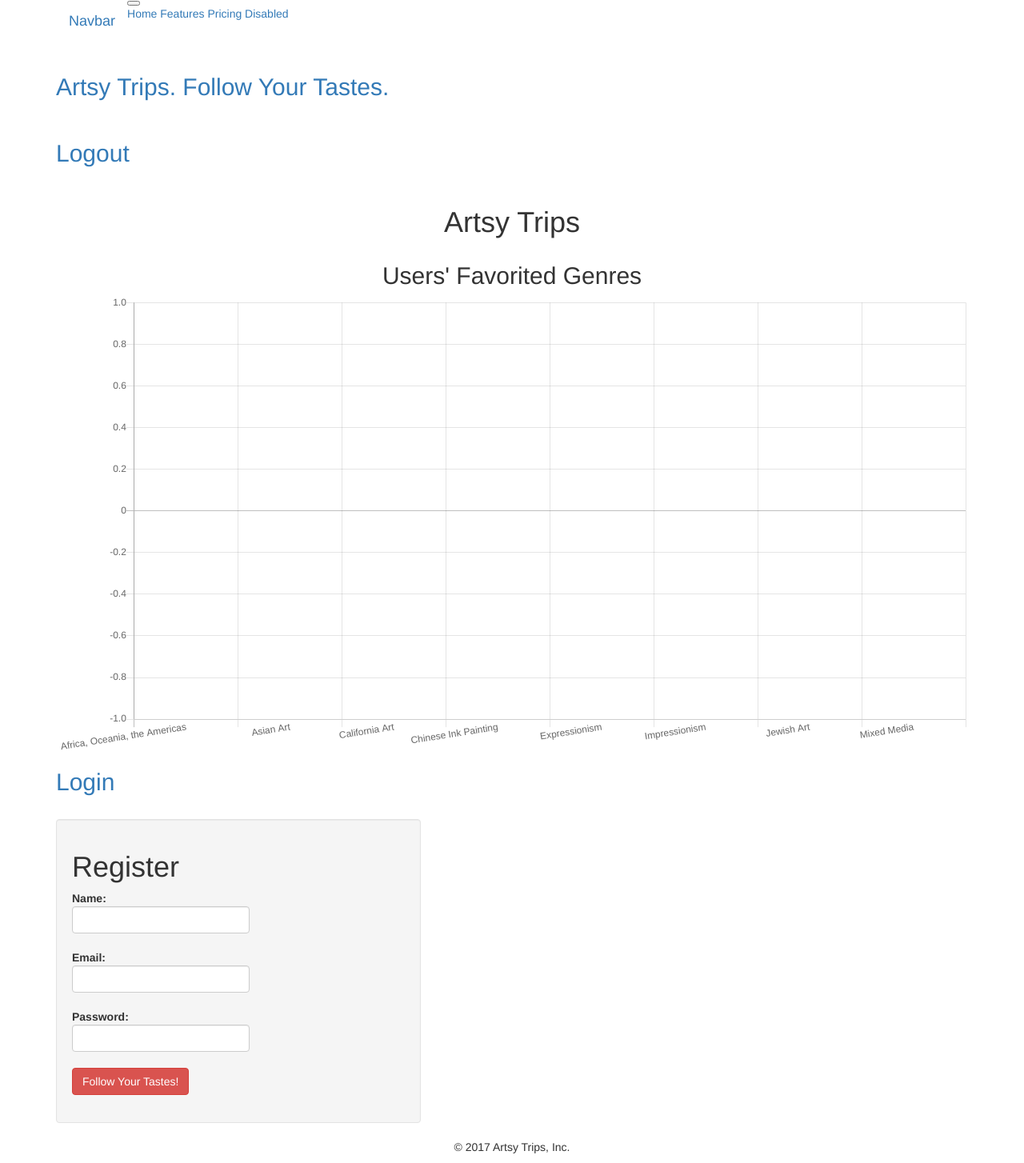
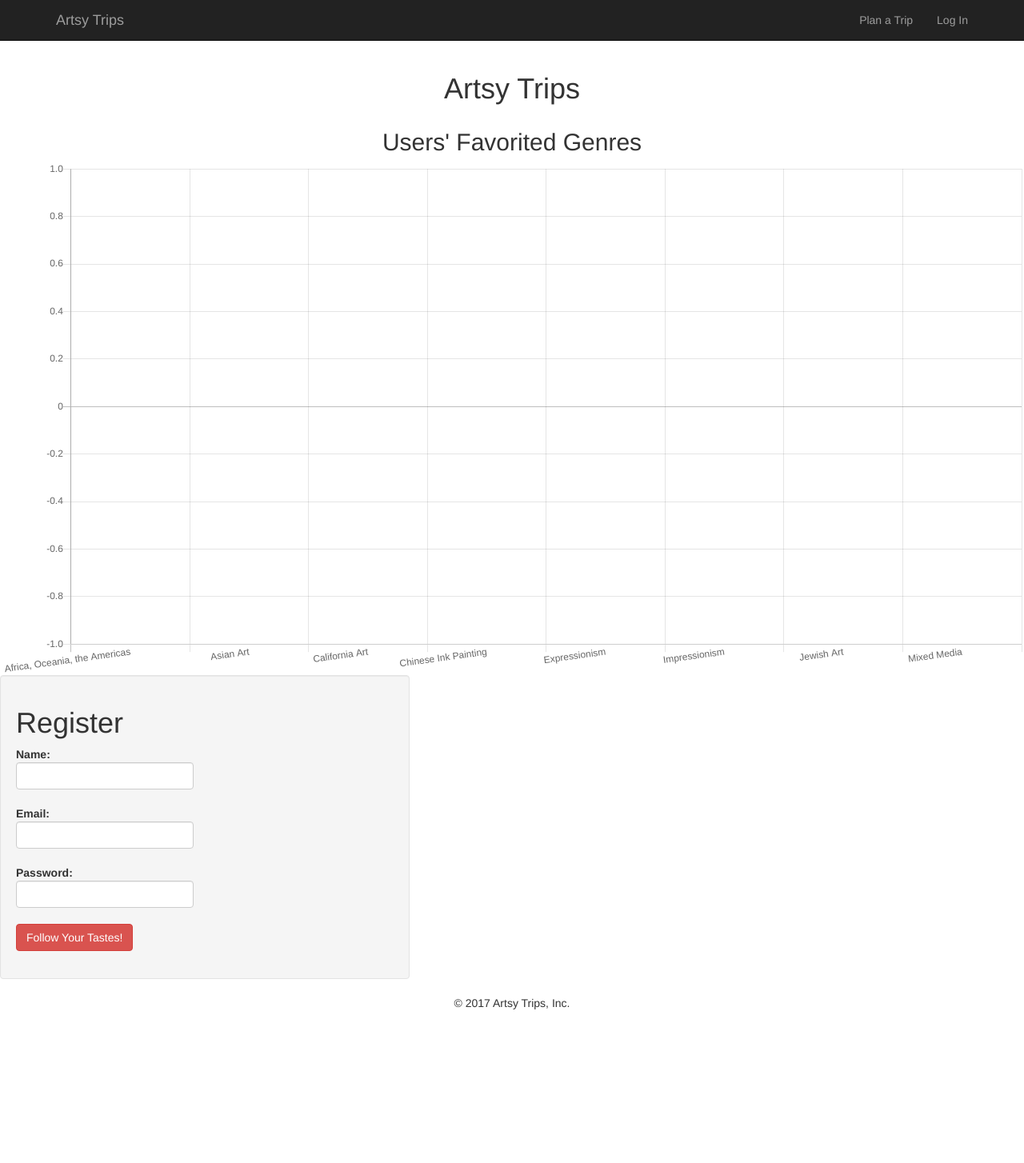
Before and after one commit to jennyjj/HBF_Project, a Flask app: page / in a window 1280 px wide. Shown: the whole page at 80% size. After the commit the page ends 1262 px from the top, so only its background shows below. Run offline with Flask 2, Linux system fonts and the light colour scheme; data that the repository does not hold is empty; some libraries are stand-ins or nearby versions.

Commit message:
All features working.

```diff
--- a/templates/base.html
+++ b/templates/base.html
@@ -8,38 +8,42 @@
   <script src="http://code.jquery.com/jquery.js"></script>
   <script src="https://cdnjs.cloudflare.com/ajax/libs/Chart.js/2.6.0/Chart.js"></script>
 
-<div class="container">
-    <nav class="navbar navbar-toggleable-md navbar-light bg-faded">
-      <button class="navbar-toggler navbar-toggler-right" type="button" data-toggle="collapse" data-target="#navbarNavAltMarkup" aria-controls="navbarNavAltMarkup" aria-expanded="false" aria-label="Toggle navigation">
-        <span class="navbar-toggler-icon"></span>
-      </button>
-      <a class="navbar-brand" href="#">Navbar</a>
-      <div class="collapse navbar-collapse" id="navbarNavAltMarkup">
-        <div class="navbar-nav">
-          <a class="nav-item nav-link active" href="#">Home <span class="sr-only">(current)</span></a>
-          <a class="nav-item nav-link" href="#">Features</a>
-          <a class="nav-item nav-link" href="#">Pricing</a>
-          <a class="nav-item nav-link disabled" href="#">Disabled</a>
+  {% if "user_id" in session %}
+      <div class="navbar navbar-inverse navbar-static-top">
+        <div class="container">
+          <div class="navbar-header">
+              <a class="navbar-brand" href="/">Artsy Trips</a>
+          </div>
+          <div class="navbar-collapse collapse">
+              <ul class="nav navbar-nav navbar-right">
+                  <li>
+                      <a href="/users/{{ session["user_id"] }}">My Profile Page</a>
+                  </li>
+                  <li><a href="/images">Plan a Trip</a></li>
+                  <li><a href="/login">Log In</a></li>
+              </ul>
+          </div>
         </div>
       </div>
-    </nav>
-</div>
+  {% else %}
+          <div class="navbar navbar-inverse navbar-static-top">
+        <div class="container">
+          <div class="navbar-header">
+              <a class="navbar-brand" href="/">Artsy Trips</a>
+          </div>
+          <div class="navbar-collapse collapse">
+              <ul class="nav navbar-nav navbar-right">
+                  <li><a href="/images">Plan a Trip</a></li>
+                  <li><a href="/login">Log In</a></li>
+              </ul>
+          </div>
+        </div>
+      </div>
+  {% endif %}
 
 </head>
 
 <body>
-
-<div class="container">
-  <header>
-    <div class="row">
-      <div class="col-xs-12">
-        <a href="/">
-          <img id="logo" src="">
-          <span id="tagline"><h2>Artsy Trips. Follow Your Tastes.</h2></span><br>
-          <a href="/logout"><h2>Logout</h2></a><br>
-      </div>
-    </div>
-  </header>
 
   <!-- Show flashed messages -->
   {% with messages = get_flashed_messages() %}
--- a/templates/index.html
+++ b/templates/index.html
@@ -52,11 +52,8 @@
 
 {% if 'user_id' in session %}
     <h2>Welcome back to Artsy Trips!</h2>
-    <a href="/images"><h2>Plan a trip</h2></a>
 
 {% else %}
-
-    <a href="/login"><h2>Login</h2></a><br>
 
     <div class="well spaced" style="width:40%;">
     <div>
```
